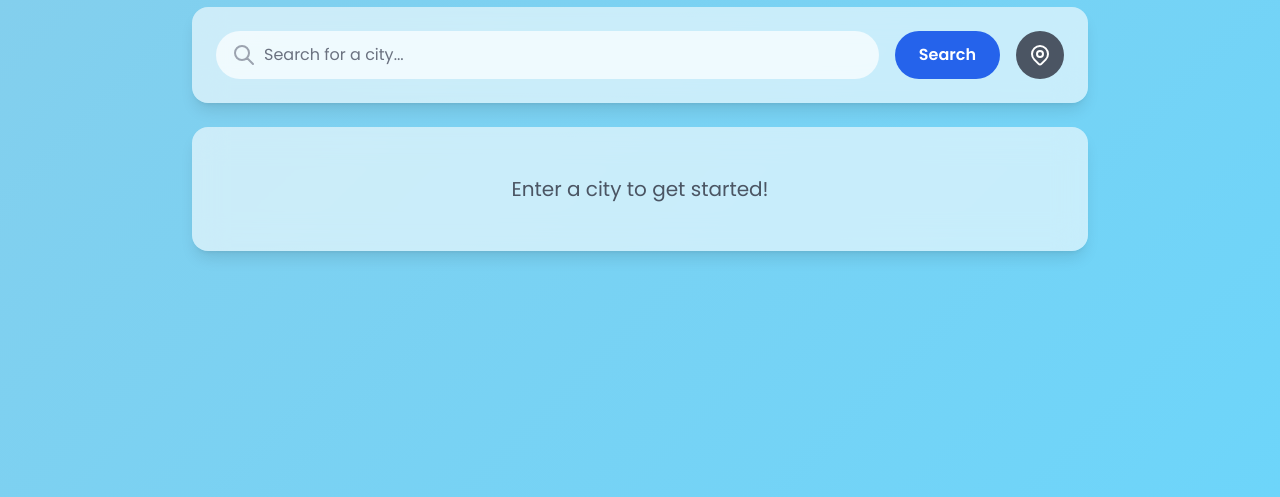
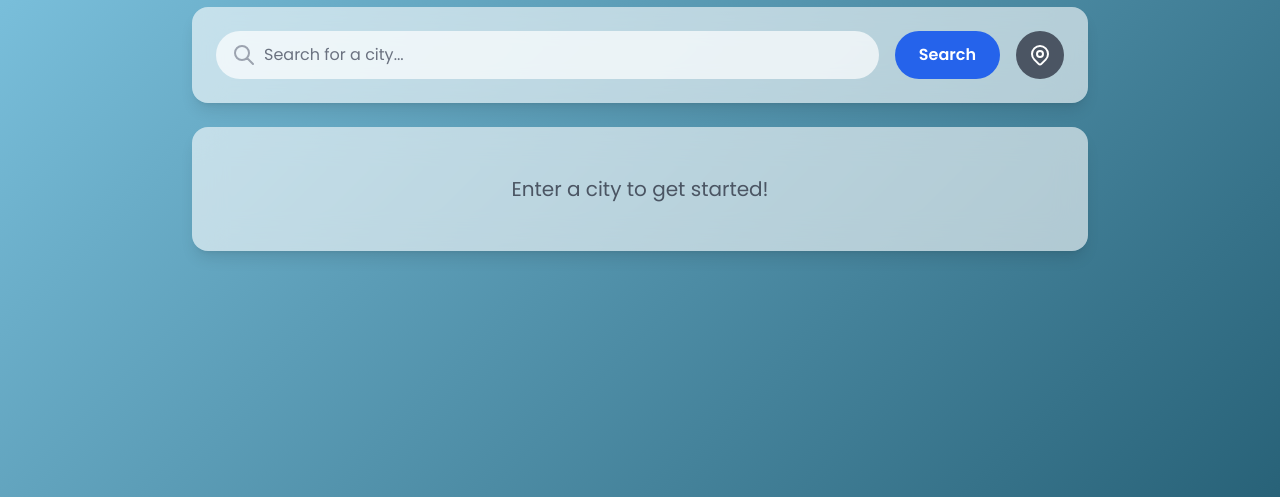
Before and after one commit to coder6919/weather-app, a plain HTML site: page index.html in a window 1280 px wide. Shown: the part 303-800 px from the top of the page. Drawn offline with nearby package versions, Linux system fonts and the light colour scheme.

Commit message:
changed background colour

```diff
--- a/style.css
+++ b/style.css
@@ -12,7 +12,7 @@ like the dynamic background image.
     background-position: center;
     transition: background-image 1s ease-in-out;
     /* This will be my default background */
-    background-image: linear-gradient(135deg, #87CEEB, #6DD5FA);
+    background-image: linear-gradient(135deg, #87CEEB, #286278);
 }
 
 .background-container.rain {
```
